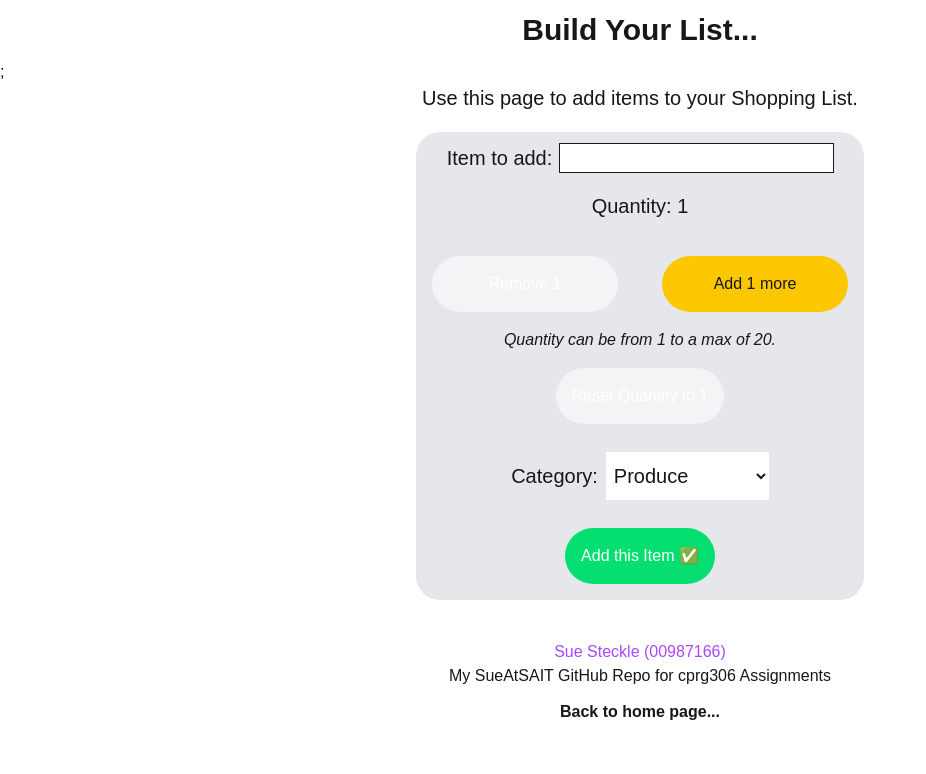
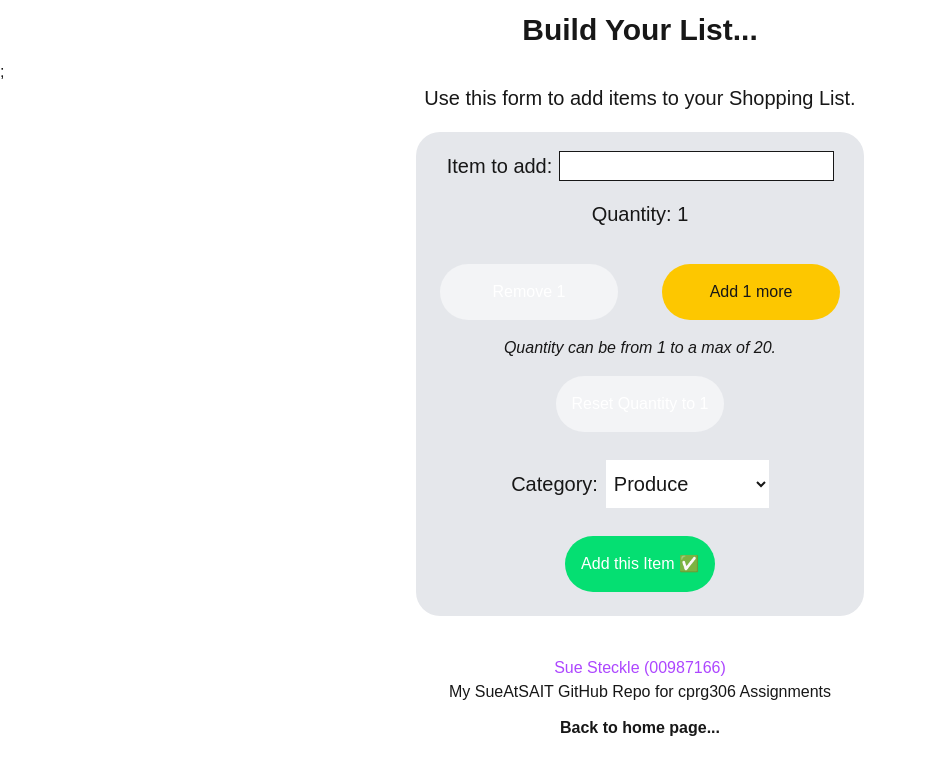
Before and after one commit to SueAtSAIT/cprg306-assignments, a Next.js app: page /week-5 in a window 1280 px wide. Shown: the top 774 px of the page, without its empty margins (0-926 px from the left). Built offline with nearby package versions, Linux system fonts and the light colour scheme.

Commit message:
Adds padding around form, changes heading from "use this page" to "use this form"

```diff
--- a/app/week-5/new-item.js
+++ b/app/week-5/new-item.js
@@ -62,7 +62,7 @@ export default function NewItem() {
   };
   // Render the form - Name Field, quantity, Category Field
   return (
-    <div className="text-center bg-gray-200 max-w-md m-auto rounded-3xl">
+    <div className="text-center bg-gray-200 max-w-md m-auto p-2 rounded-3xl">
       <form onSubmit={handleSubmit}>
         <label htmlFor="name" className="text-xl ">
           Item to add:
--- a/app/week-5/page.js
+++ b/app/week-5/page.js
@@ -10,12 +10,10 @@ export default function Page() {
       <header>
         <Heading
           title="Build Your List..."
-          pageinfo="Use this page to add items to your Shopping List."
+          pageinfo="Use this form to add items to your Shopping List."
         />
       </header>
       <main className="mt-5">
-        {/* Render the Component
-        Name Field, quantity, Category Field */}
         <NewItem />
       </main>
       <FooterLink />
```
